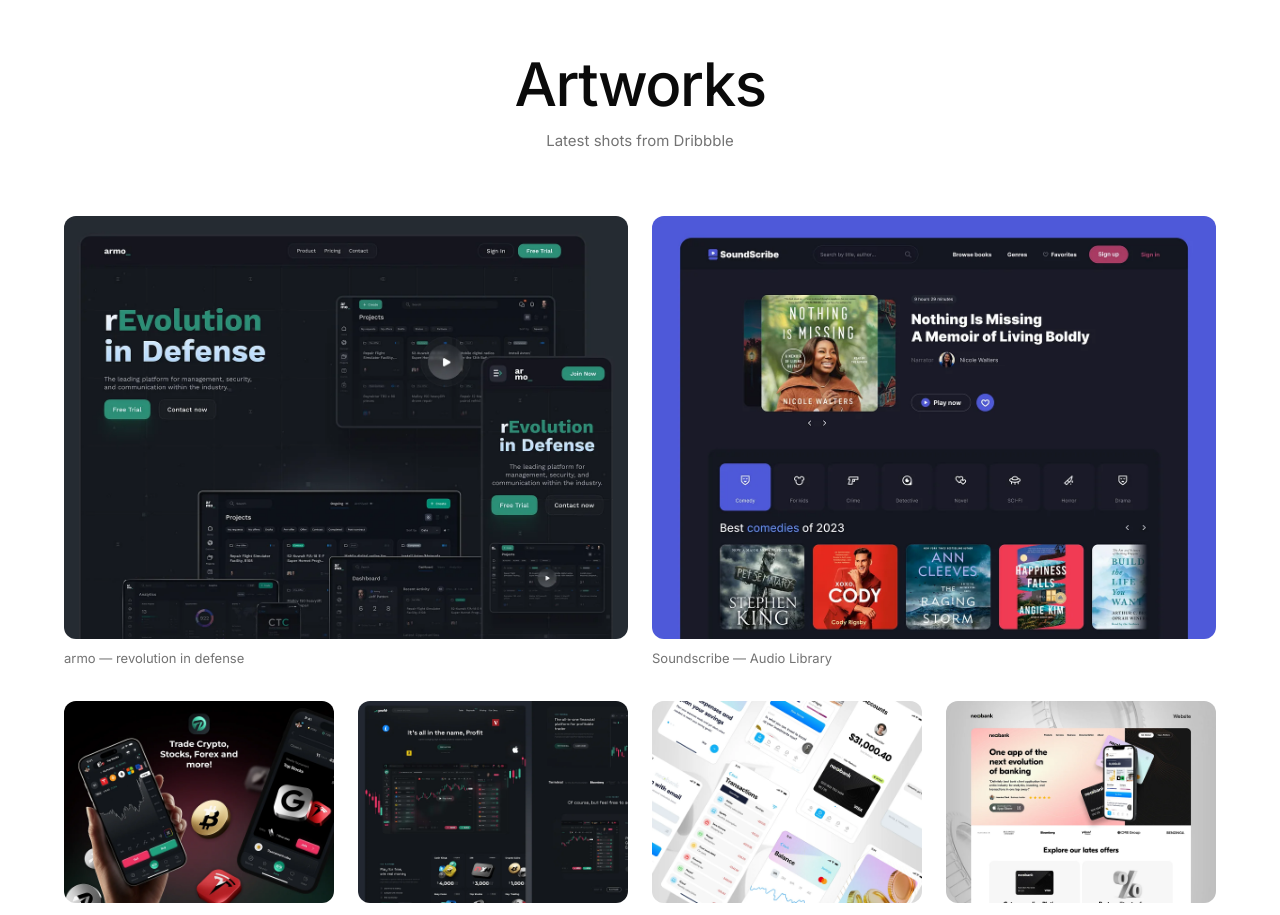
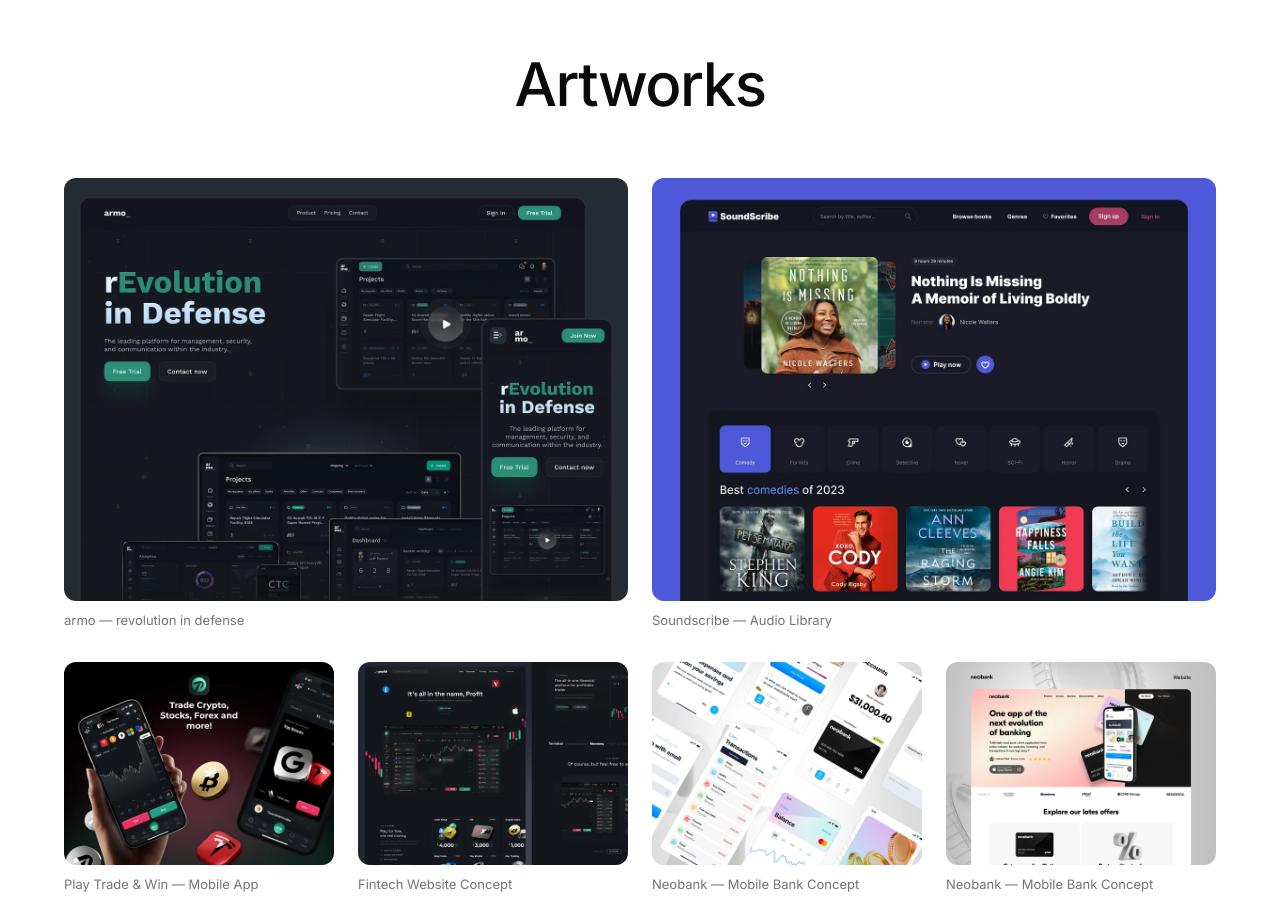
Before and after one commit to ionuiux/ioncazac-portfolio, a Next.js app: page / in a window 1280 px wide. Shown: the part 2980-3895 px from the top of the page. Built offline with nearby package versions, Linux system fonts and the light colour scheme.

Commit message:
Remove the Artworks subtitle
Co-Authored-By: Claude Opus 5.5 <noreply@anthropic.com>

```diff
--- a/src/app/page.tsx
+++ b/src/app/page.tsx
@@ -70,7 +70,6 @@ export default function Home() {
       {/* Artworks */}
       <section id="artworks" className="border-t border-line px-4 pt-20 pb-24 sm:px-6 sm:pt-24">
         <h2 className="text-center text-4xl font-medium tracking-tight sm:text-6xl">Artworks</h2>
-        <p className="mt-4 text-center text-[15px] text-muted">Latest shots from Dribbble</p>
         <ul className="mx-auto mt-12 grid max-w-6xl grid-cols-2 gap-x-4 gap-y-8 sm:mt-16 sm:gap-x-6 lg:grid-cols-4">
           {artworks.map((art, i) => (
             <li key={art.href} className={i < 2 ? "lg:col-span-2" : ""}>
```
